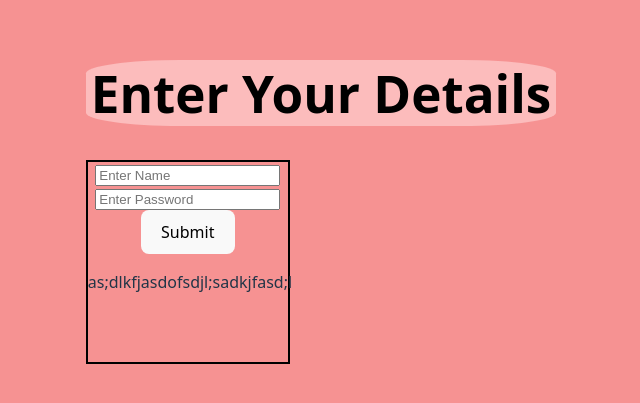
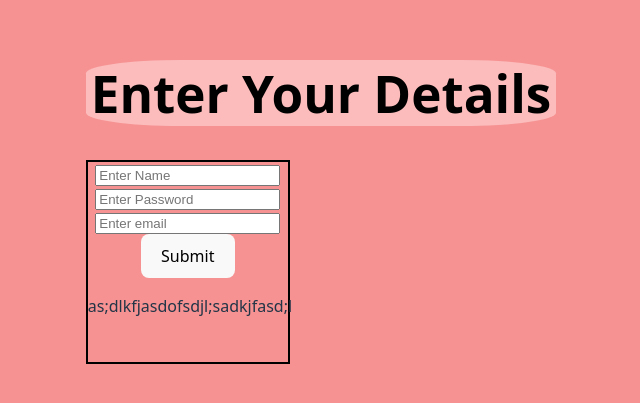
Before and after one commit to ShubhamRaj12345/git-mergetest, a React (Vite) app: page / in a window 1280 px wide. Shown: the part 205-608 px from the top of the page, without its empty margins (319-959 px from the left). Built offline with nearby package versions, Linux system fonts and the light colour scheme.

Commit message:
email addded

```diff
--- a/src/App.jsx
+++ b/src/App.jsx
@@ -13,7 +13,7 @@ function App() {
      <input type='text' placeholder="Enter Name"name="text"></input>
      <br></br>
       <input type='password' placeholder="Enter Password"name="text"></input>
-
+     <input type="email"placeholder='Enter email'/>
     <br></br>
 
     <button>Submit</button>
@@ -24,6 +24,7 @@ function App() {
           </p>
         </div>
 
+
        </div>
     </>
   )
```
